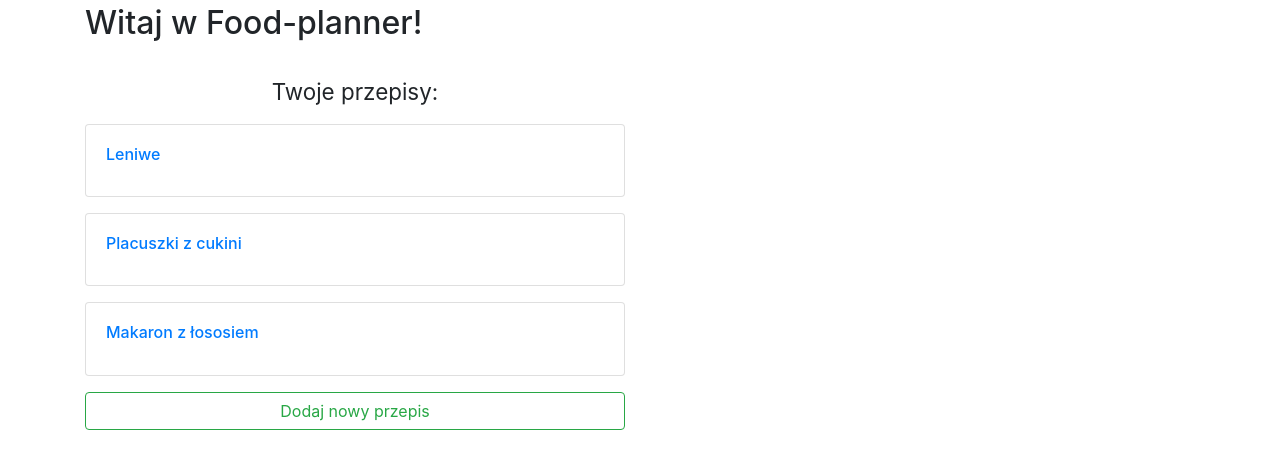
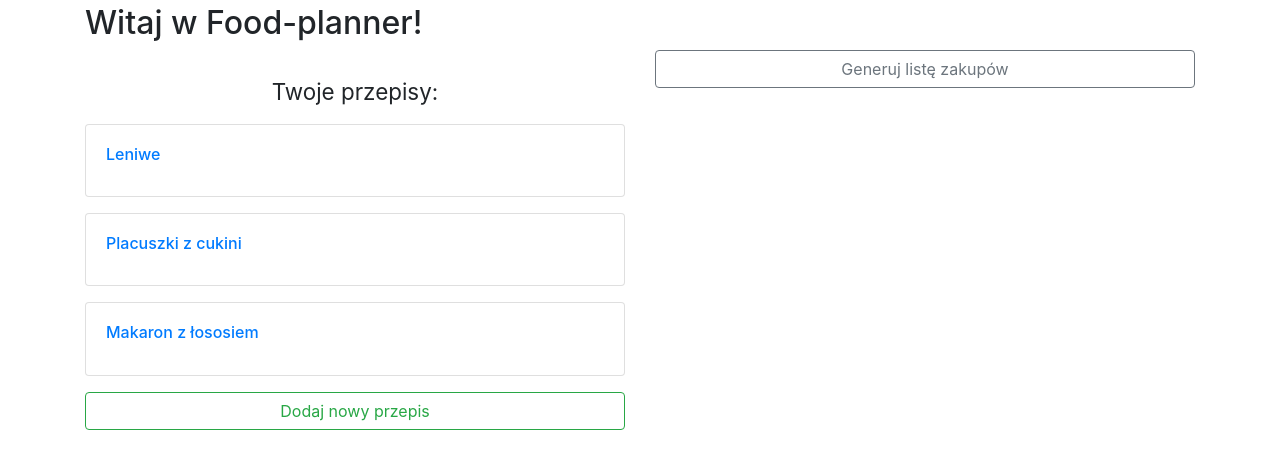
Before and after one commit to pakarpiel/food-planner, an Angular app: page /#/recipes in a window 1280 px wide. Shown: the top 468 px of the page. Built offline with nearby package versions, Linux system fonts and the light colour scheme; data requests are answered from the project's data file.

Commit message:
Generating a new shopping list

```diff
--- a/src/app/recipes/Recipe.ts
+++ b/src/app/recipes/Recipe.ts
@@ -11,6 +11,6 @@ export interface Ingredient {
   recipeId: number;
   id: number;
   name: string;
-  amount: string;
+  amount: number;
   unit: string;
 }
--- a/src/app/recipes/views/recipes-view/recipes-view.component.html
+++ b/src/app/recipes/views/recipes-view/recipes-view.component.html
@@ -19,5 +19,10 @@
             <p>Dodaj nazwę nowego przepisu:</p>
             <app-recipe-name-editor (saveRecipe)="saveRecipe($event)"></app-recipe-name-editor>
         </div>
+        <button class="btn btn-outline-secondary btn-block mb-5" (click)="makeShoppingList()">Generuj listę zakupów</button>
+        <div class="list=group-item ml-3" *ngFor="let item of shoppingList | keyvalue">
+            <p><b>{{item.key}}</b> - {{item.value.amount}} x {{item.value.ingredient.unit}}</p>
+        </div>
+
     </div>
 </div>
--- a/src/app/recipes/views/recipes-view/recipes-view.component.ts
+++ b/src/app/recipes/views/recipes-view/recipes-view.component.ts
@@ -1,7 +1,14 @@
 import { Component, OnInit } from '@angular/core';
 import { HttpClient } from '@angular/common/http';
 import { ActivatedRoute, Router } from '@angular/router';
-import { Recipe } from '../../Recipe';
+import { Recipe, RecipeWithIngredients, Ingredient } from '../../Recipe';
+
+type ShoppingListItems = {
+  [k: string]: {
+    ingredient: Ingredient;
+    amount: Ingredient["amount"];
+  }
+}
 
 @Component({
   selector: 'app-recipes-view',
@@ -21,9 +28,7 @@ export class RecipesViewComponent implements OnInit {
   }
 
   fetchRecipes() {
-    this.http
-    .get<Recipe[]>(this.url)
-    .subscribe(resp => (this.recipes = resp));
+    this.http.get<Recipe[]>(this.url).subscribe(resp => (this.recipes = resp));
   }
 
   addNewRecipe() {
@@ -38,4 +43,27 @@ export class RecipesViewComponent implements OnInit {
     this.mode = null;
   }
 
+  shoppingList: ShoppingListItems = {};
+
+  makeShoppingList() {
+    this.http
+      .get<RecipeWithIngredients[]>(this.url, {
+        params: {
+          _embed: "ingredients"
+        }
+      })
+      .subscribe (recipes => {
+        recipes.forEach(recipe => {
+          recipe.ingredients.forEach(ingredient => {
+            const item = (this.shoppingList[ingredient.name] = this.shoppingList[ingredient.name] || {
+              amount: 0,
+              ingredient
+            });
+            item.amount = (item.amount + ingredient.amount)
+          });
+        });
+      });
+
+  }
+
 }
```
